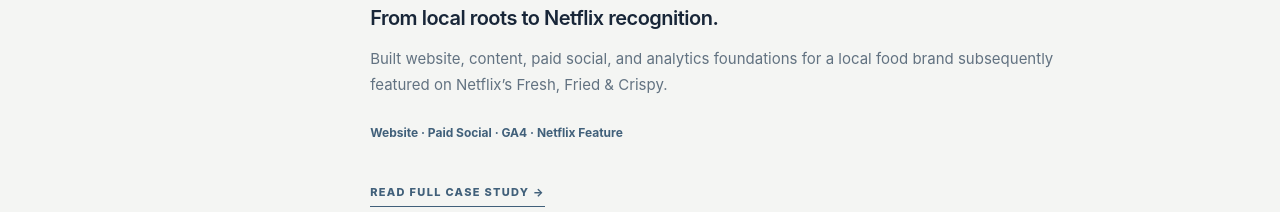
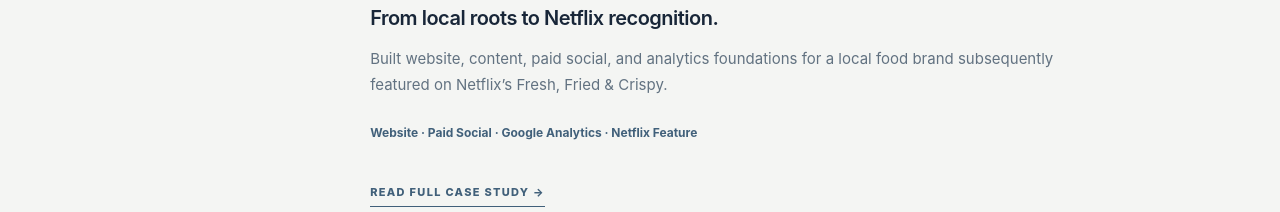
Before and after one commit to kmshabazz/km-company-portfolio, a Next.js app: page / in a window 1280 px wide. Shown: the part 5140-5352 px from the top of the page. Built offline with nearby package versions, Linux system fonts and the light colour scheme.

Commit message:
Correct case study claims to documented results

```diff
--- a/app/page.tsx
+++ b/app/page.tsx
@@ -12,7 +12,7 @@ const steps = [
   ["05","Optimize","Use real performance evidence to prioritize experiments and next-stage growth decisions."],
 ];
 const studies = [
-  { slug:"shabazz-seafood", category:"DIGITAL MARKET DEVELOPMENT", title:"Shabazz Seafood", heading:"From local roots to Netflix recognition.", description:"Built website, content, paid social, and analytics foundations for a local food brand subsequently featured on Netflix’s Fresh, Fried & Crispy.", tags:"Website · Paid Social · GA4 · Netflix Feature" },
+  { slug:"shabazz-seafood", category:"DIGITAL MARKET DEVELOPMENT", title:"Shabazz Seafood", heading:"From local roots to Netflix recognition.", description:"Built website, content, paid social, and analytics foundations for a local food brand subsequently featured on Netflix’s Fresh, Fried & Crispy.", tags:"Website · Paid Social · Google Analytics · Netflix Feature" },
   { slug:"kali-luxe", category:"360° GTM & DTC ECOMMERCE", title:"Kali Luxe", heading:"A 360° brand, acquisition & revenue operation.", description:"Built an end-to-end DTC system across positioning, Shopify, AI-assisted creative, Meta and Google Ads, Omnisend, analytics, and commercial performance analysis.", tags:"GTM · Shopify · Meta · Google · AI · Omnisend" },
   { slug:"yippee-tv", category:"SUBSCRIPTION & ATTRIBUTION", title:"Yippee TV", heading:"A clearer view of the full subscriber journey.", description:"Aligned trial, purchase, revenue, and marketing measurement across GA4, Google Ads, and reporting to improve subscription funnel visibility.", tags:"GA4 · GTM · Google Ads · Looker Studio" },
   { slug:"travel-her-way", category:"LEAD-TO-REVENUE INFRASTRUCTURE", title:"Travel Her Way Collective", heading:"Connecting lead generation to customer action.", description:"Investigated discrepancies between Meta, CRM, and checkout measurement and strengthened purchase-event and conversion tracking across the funnel.", tags:"Meta Pixel · CAPI · CRM · Checkout" }
```
